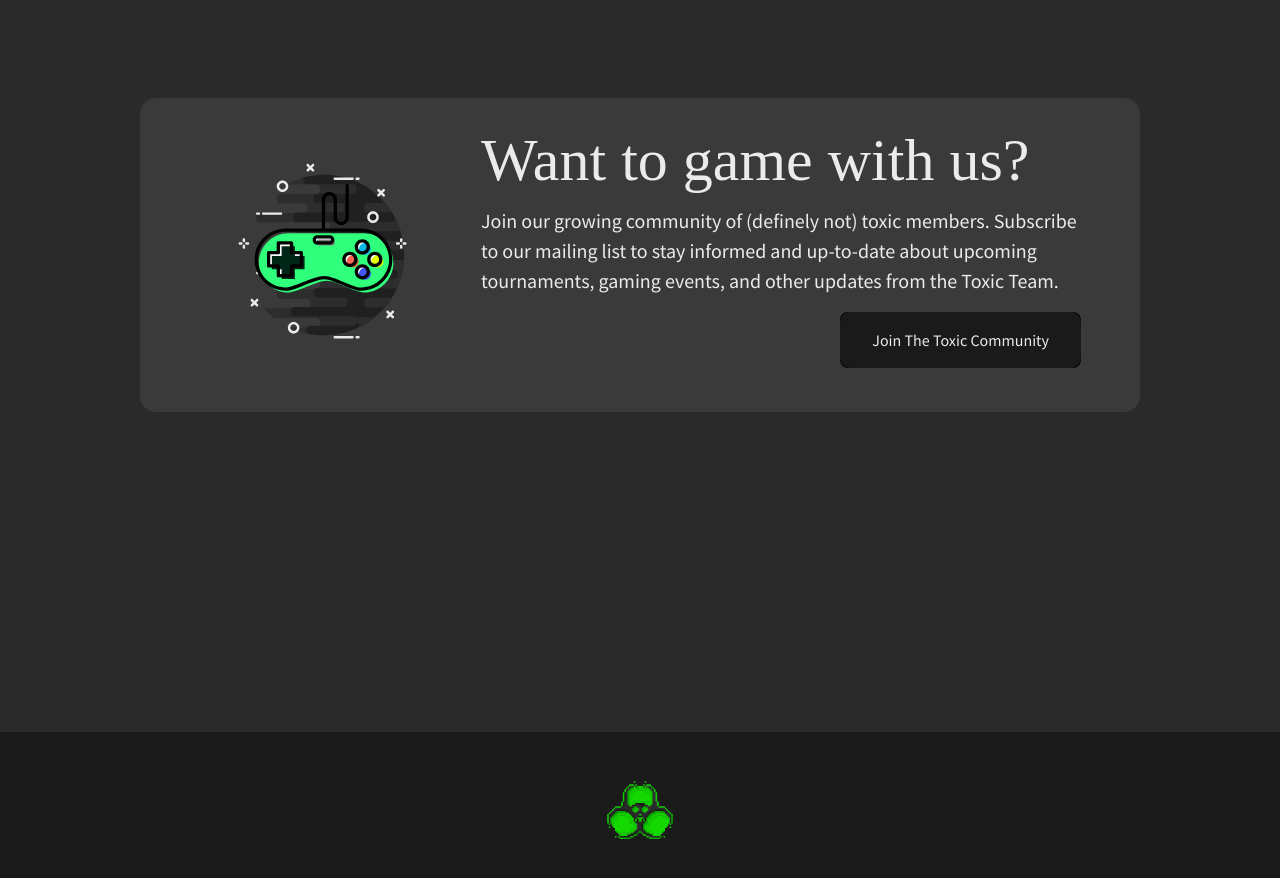
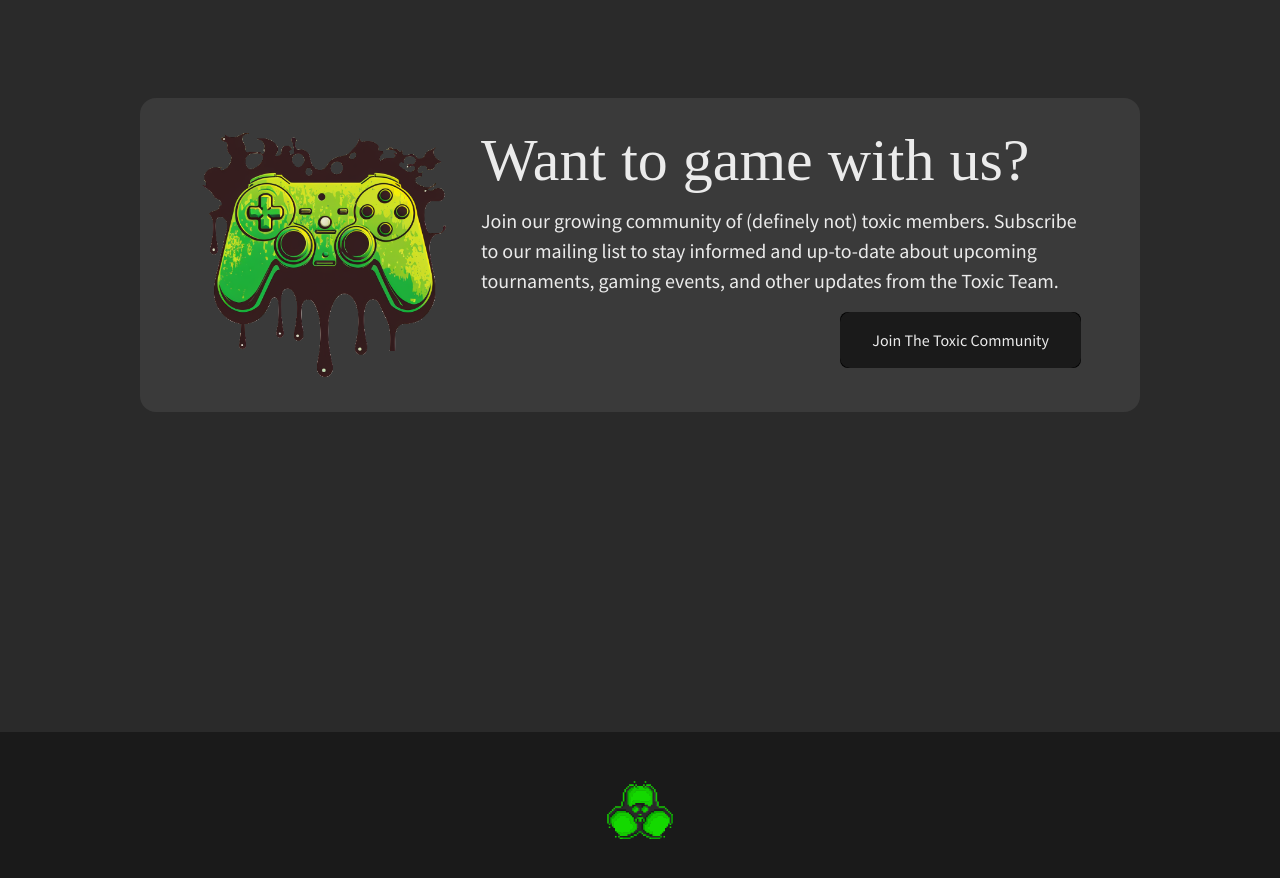
Before and after one commit to austinengelbrecht/toxictournaments, a Vue app: page /home in a window 1280 px wide. Shown: the part 1900-2778 px from the top of the page. Built offline with nearby package versions, Linux system fonts and the light colour scheme; no server answers; a web font is replaced by a local one.

Commit message:
New Graphic

```diff
--- a/src/assets/icons/ClassicController.vue
+++ b/src/assets/icons/ClassicController.vue
@@ -19,7 +19,7 @@
       <g transform="matrix(0,-1,-1,0,256.001,91.745)">
         <path
           d="M-164.256,-164.254C-254.971,-164.254 -328.51,-90.715 -328.51,0C-328.51,90.717 -254.971,164.256 -164.256,164.256C-73.54,164.256 0,90.717 0,0C0,-90.715 -73.54,-164.254 -164.256,-164.254"
-          style="fill: rgb(58, 58, 58); fill-rule: nonzero"
+          style="fill: rgb(26, 26, 26); fill-rule: nonzero"
         />
       </g>
       <g transform="matrix(1,0,0,1,240.962,99.474)">
@@ -273,7 +273,7 @@
     </g>
     <g transform="matrix(1,0,0,1,165.841,234.659)">
       <path
-        d="M0,60.234L20.384,60.234L20.384,43.673C20.385,41.827 21.903,40.309 23.749,40.308L40.309,40.308L40.309,19.925L23.749,19.925C21.903,19.925 20.384,18.406 20.384,16.56L20.384,0L0,0L0,16.56C0,16.56 0,16.561 0,16.561C0,18.406 -1.519,19.925 -3.364,19.925C-3.364,19.925 -3.365,19.925 -3.365,19.925L-19.925,19.925L-19.925,40.308L-3.365,40.308C-1.519,40.308 -0,41.827 0,43.673L0,60.234ZM23.749,66.963L-3.365,66.963C-5.21,66.963 -6.729,65.444 -6.729,63.599C-6.729,63.599 -6.729,63.598 -6.729,63.598L-6.729,47.038L-23.29,47.038C-25.135,47.038 -26.654,45.519 -26.654,43.674C-26.654,43.674 -26.654,43.673 -26.654,43.673L-26.654,16.56C-26.654,14.714 -25.136,13.196 -23.29,13.195L-6.729,13.195L-6.729,-3.365C-6.729,-3.365 -6.729,-3.366 -6.729,-3.366C-6.729,-5.211 -5.211,-6.729 -3.366,-6.729C-3.366,-6.729 -3.365,-6.729 -3.365,-6.729L23.749,-6.729C23.749,-6.729 23.75,-6.729 23.75,-6.729C25.595,-6.729 27.114,-5.21 27.114,-3.365L27.114,13.195L43.673,13.195C45.519,13.195 47.038,14.714 47.038,16.56L47.038,43.673C47.038,43.673 47.038,43.674 47.038,43.674C47.038,45.519 45.519,47.038 43.674,47.038C43.674,47.038 43.673,47.038 43.673,47.038L27.114,47.038L27.114,63.598C27.114,65.444 25.595,66.963 23.749,66.963"
+        d="M0,60.234L20.384,60.234L20.384,43.673C20.385,41.827 21.903,40.309 23.749,40.308L40.309,40.308L40.309,19.925L23.749,19.925C21.903,19.925 20.384,18.406 20.384,16.56L20.384,0L0,0L0,16.561C0,18.406 -1.519,19.925 -3.364,19.925L-19.925,19.925L-19.925,40.308L-3.365,40.308C-1.519,40.308 -0,41.827 0,43.673L0,60.234ZM23.749,66.963L-3.365,66.963C-5.21,66.963 -6.729,65.444 -6.729,63.599L-6.729,47.038L-23.29,47.038C-25.135,47.038 -26.654,45.519 -26.654,43.674L-26.654,16.56C-26.654,14.714 -25.136,13.196 -23.29,13.195L-6.729,13.195L-6.729,-3.366C-6.729,-5.211 -5.211,-6.729 -3.366,-6.729L23.75,-6.729C25.595,-6.729 27.114,-5.21 27.114,-3.365L27.114,13.195L43.673,13.195C45.519,13.195 47.038,14.714 47.038,16.56L47.038,43.674C47.038,45.519 45.519,47.038 43.674,47.038L27.114,47.038L27.114,63.598C27.114,65.444 25.595,66.963 23.749,66.963"
         style="fill-rule: nonzero"
       />
     </g>
@@ -369,7 +369,7 @@
     </g>
     <g transform="matrix(1,0,0,1,303.441,206.126)">
       <path
-        d="M0,-95.677C-1.845,-95.677 -3.364,-94.158 -3.364,-92.313C-3.364,-92.313 -3.364,-92.312 -3.364,-92.312L-3.364,-26.693C-3.364,-21.869 -7.289,-17.945 -12.112,-17.945C-16.936,-17.945 -20.86,-21.869 -20.86,-26.693L-20.86,-63.6C-20.86,-72.135 -27.804,-79.078 -36.338,-79.078C-44.872,-79.078 -51.815,-72.135 -51.815,-63.6L-51.815,-3.364C-51.815,-1.518 -50.296,0 -48.451,0C-46.605,0 -45.086,-1.518 -45.086,-3.364L-45.086,-63.6C-45.086,-68.424 -41.161,-72.348 -36.338,-72.348C-31.515,-72.348 -27.59,-68.424 -27.59,-63.6L-27.59,-26.693C-27.59,-18.158 -20.646,-11.216 -12.112,-11.216C-3.578,-11.216 3.365,-18.158 3.365,-26.693L3.365,-92.312C3.365,-94.158 1.846,-95.677 -0,-95.677"
+        d="M0,-95.677C-1.845,-95.677 -3.364,-94.158 -3.364,-92.313L-3.364,-26.693C-3.364,-21.869 -7.289,-17.945 -12.112,-17.945C-16.936,-17.945 -20.86,-21.869 -20.86,-26.693L-20.86,-63.6C-20.86,-72.135 -27.804,-79.078 -36.338,-79.078C-44.872,-79.078 -51.815,-72.135 -51.815,-63.6L-51.815,-3.364C-51.815,-1.518 -50.296,0 -48.451,0C-46.605,0 -45.086,-1.518 -45.086,-3.364L-45.086,-63.6C-45.086,-68.424 -41.161,-72.348 -36.338,-72.348C-31.515,-72.348 -27.59,-68.424 -27.59,-63.6L-27.59,-26.693C-27.59,-18.158 -20.646,-11.216 -12.112,-11.216C-3.578,-11.216 3.365,-18.158 3.365,-26.693L3.365,-92.312C3.365,-94.158 1.846,-95.677 -0,-95.677"
         style="fill-rule: nonzero"
       />
     </g>
--- /dev/null
+++ b/src/assets/images/controller_icon/ControllerIcon.vue
@@ -0,0 +1,9 @@
+<template>
+  <img
+    src="./controller.png"
+    alt="Controller wasting away in toxicity"
+    aria-hidden="true"
+    height="419"
+    width="414"
+  />
+</template>
--- a/src/components/ContactForm/ContactBanner.vue
+++ b/src/components/ContactForm/ContactBanner.vue
@@ -3,7 +3,7 @@
     id="signup"
     class="flex flex-row flex-wrap justify-center gap-8 content-center mt-[10rem] bg-onyx-1 max-w-[1000px] p-8 mx-auto my-0 rounded-2xl"
   >
-    <ClassicController class="w-[250px] h-[250px]" />
+    <Controller class="w-[250px] h-[250px]" />
 
     <div
       class="max-w-[600px] flex flex-col flex-nowrap gap-4"
@@ -41,14 +41,14 @@
 </template>
 
 <script>
-import ClassicController from "@/assets/icons/classiccontroller.vue";
+import Controller from "@/assets/images/controller_icon/ControllerIcon.vue";
 import ContactForm from "./ContactForm.vue";
 
 import { useEmailStore } from "../../store/email";
 import { mapState, mapActions } from "pinia";
 
 export default {
-  components: { ClassicController, ContactForm },
+  components: { Controller, ContactForm },
   data() {
     return {};
   },
```
Also changed, not shown: src/assets/images/controller_icon/controller.png (added).
